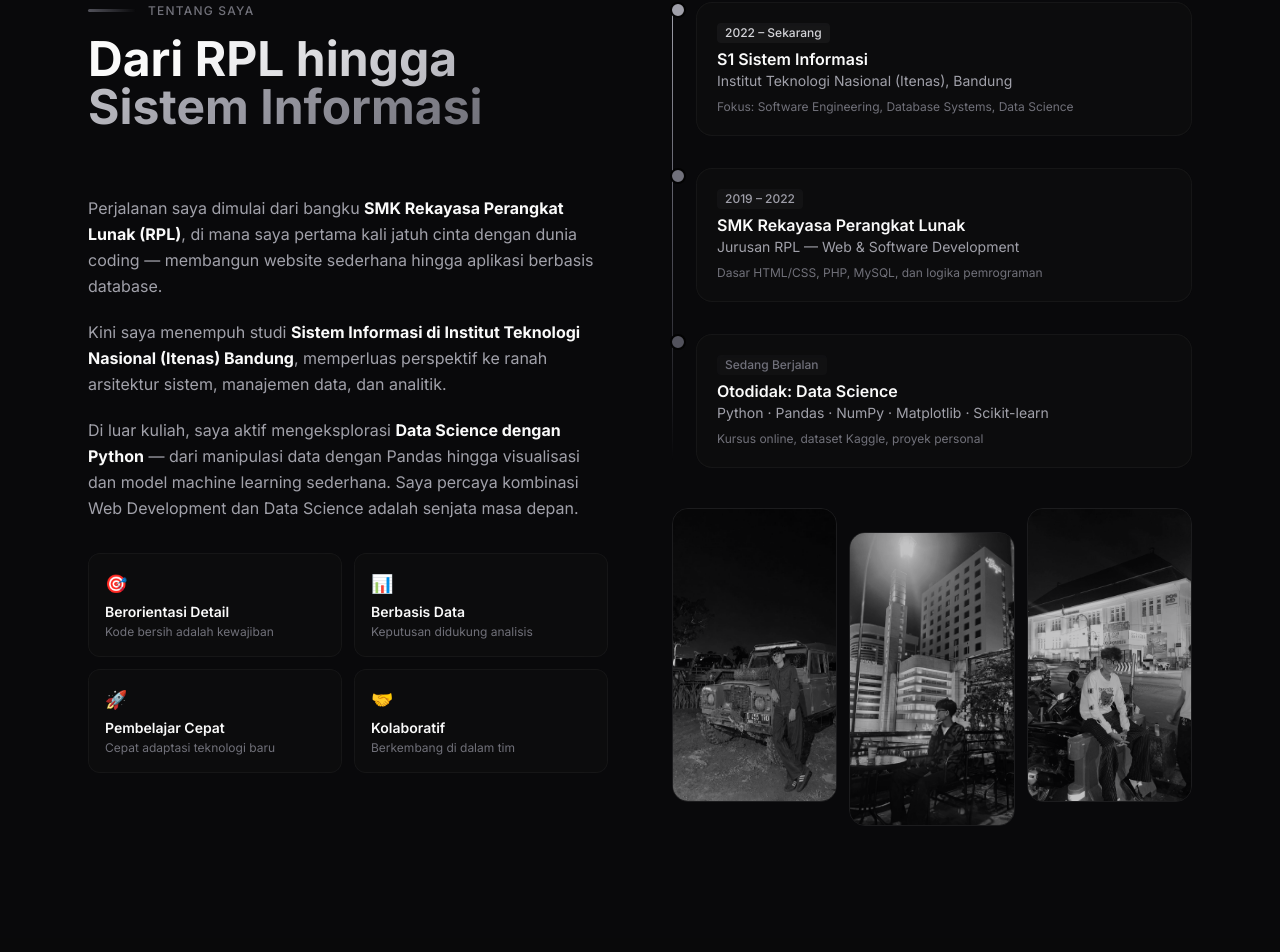
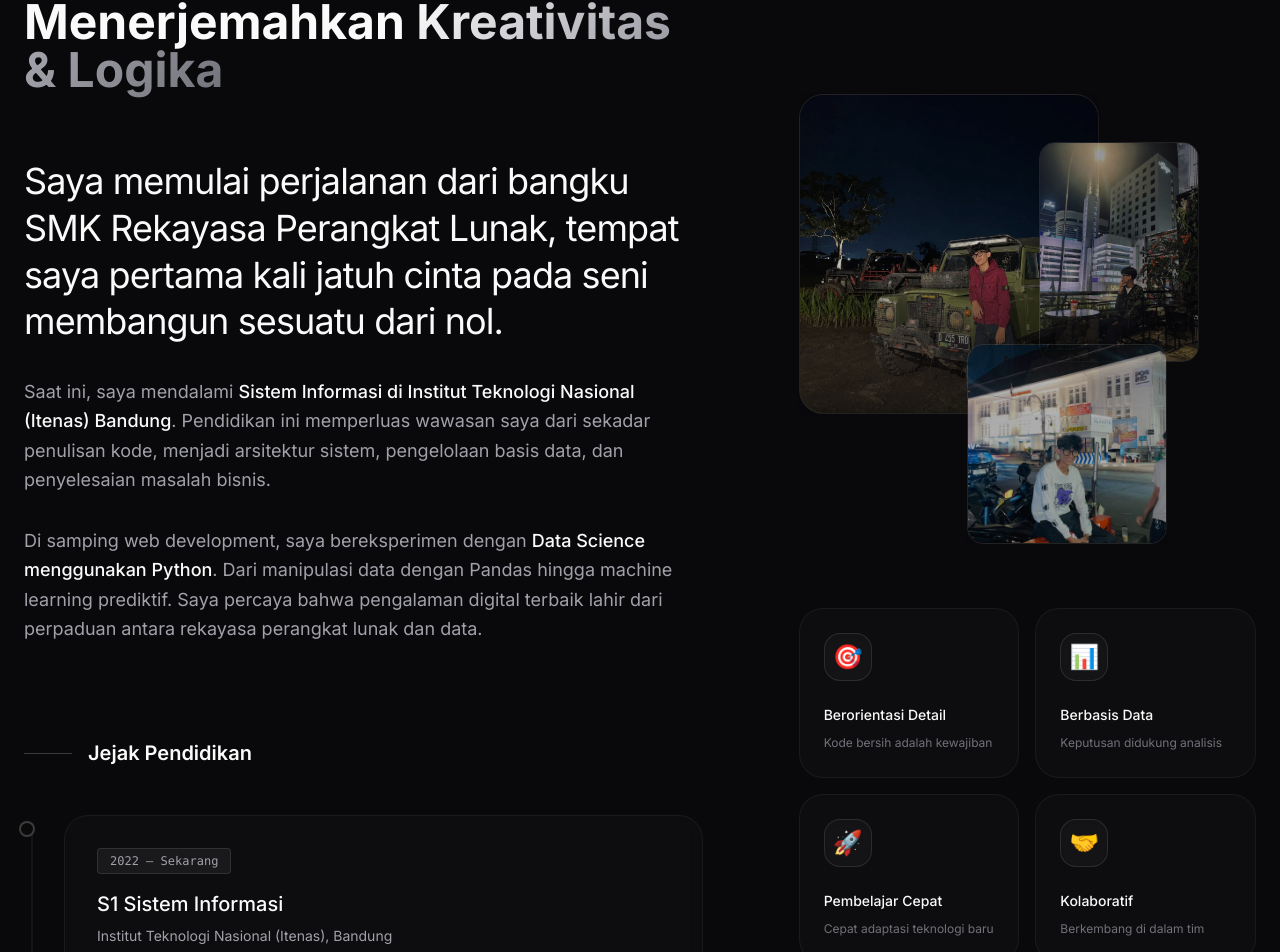
Before and after one commit to dimsdevv/myportfolio, a React (Vite) app: page / in a window 1280 px wide. Shown: the part 962-1914 px from the top of the page. Built offline with nearby package versions, Linux system fonts and the light colour scheme.

Commit message:
feat: redesign About section with premium UI/UX

```diff
--- a/src/components/sections/About.tsx
+++ b/src/components/sections/About.tsx
@@ -3,6 +3,9 @@ import SectionHeader from '@/components/shared/SectionHeader'
 import { aboutHighlights, education } from '@/data/portfolio-data'
 import gsap from 'gsap'
 import { useGSAP } from '@gsap/react'
+import { ScrollTrigger } from 'gsap/ScrollTrigger'
+
+gsap.registerPlugin(ScrollTrigger)
 
 export default function About() {
   const containerRef = useRef<HTMLElement>(null)
@@ -10,90 +13,101 @@ export default function About() {
   useGSAP(() => {
     const isMobile = window.innerWidth < 1024
 
-    // Left content text
-    gsap.from('.about-text', {
-      x: isMobile ? 0 : -40,
-      y: isMobile ? 40 : 0,
-      opacity: 0,
-      duration: 0.8,
-      stagger: 0.15,
-      ease: 'power3.out',
+    // Parallax & Reveal for Images
+    gsap.utils.toArray('.about-image-wrapper').forEach((img: any) => {
+      gsap.fromTo(img,
+        { clipPath: 'polygon(0% 100%, 100% 100%, 100% 100%, 0% 100%)' },
+        {
+          clipPath: 'polygon(0% 0%, 100% 0%, 100% 100%, 0% 100%)',
+          duration: 1.5,
+          ease: 'expo.inOut',
           scrollTrigger: {
-        trigger: '.about-left-container',
-        start: 'top 85%',
-      }
-    })
-
-    // Highlight cards
-    gsap.from('.about-highlight', {
-      y: 30,
-      opacity: 0,
-      duration: 0.6,
-      stagger: 0.1,
-      ease: 'power3.out',
-      scrollTrigger: {
-        trigger: '.about-highlights-grid',
-        start: 'top 85%',
-      }
-    })
-
-    // Education title
-    gsap.from('.about-edu-title', {
-      x: isMobile ? 0 : 40,
-      y: isMobile ? 40 : 0,
-      opacity: 0,
-      duration: 0.8,
-      ease: 'power3.out',
-      scrollTrigger: {
-        trigger: '.about-right-container',
-        start: 'top 85%',
-      }
-    })
-
-    // Education timeline items
-    gsap.fromTo('.about-edu-item',
-      { x: isMobile ? 0 : 40, y: isMobile ? 40 : 0, opacity: 0 },
-      {
-        x: 0,
-        y: 0,
-        opacity: 1,
-        duration: 0.8,
-        stagger: 0.15,
-        ease: 'power3.out',
-        scrollTrigger: {
-          trigger: '.about-edu-timeline',
+            trigger: img,
             start: 'top 85%',
           }
         }
       )
 
-    // Photos
-    gsap.fromTo('.about-photo',
-      { y: 40, opacity: 0 },
+      const imageInner = img.querySelector('img')
+      if (imageInner) {
+        gsap.fromTo(imageInner,
+          { scale: 1.3 },
           {
-        y: 0,
-        opacity: 1,
-        duration: 0.8,
-        stagger: 0.15,
-        ease: 'power3.out',
+            scale: 1,
+            duration: 1.5,
+            ease: 'expo.inOut',
             scrollTrigger: {
-          trigger: '.about-photos-grid',
+              trigger: img,
               start: 'top 85%',
             }
           }
         )
+      }
+    })
 
-    // Header
-    gsap.fromTo('.about-header',
-      { y: 40, opacity: 0 },
+    // Typography Reveal
+    const texts = gsap.utils.toArray('.reveal-text')
+    texts.forEach((text: any) => {
+      gsap.fromTo(text,
+        { y: 60, opacity: 0 },
         {
           y: 0,
           opacity: 1,
-        duration: 0.8,
+          duration: 1.2,
           ease: 'power3.out',
           scrollTrigger: {
-          trigger: containerRef.current,
-          start: 'top 80%',
+            trigger: text,
+            start: 'top 90%',
+          }
+        }
+      )
+    })
+
+    // Timeline Line Drawing
+    gsap.fromTo('.timeline-line-fill',
+      { scaleY: 0 },
+      {
+        scaleY: 1,
+        ease: 'none',
+        scrollTrigger: {
+          trigger: '.about-edu-timeline',
+          start: 'top 70%',
+          end: 'bottom 60%',
+          scrub: true
+        }
+      }
+    )
+
+    // Timeline Items
+    gsap.utils.toArray('.timeline-item').forEach((item: any) => {
+      gsap.fromTo(item,
+        { opacity: 0, x: isMobile ? 0 : -30, y: isMobile ? 30 : 0 },
+        {
+          opacity: 1,
+          x: 0,
+          y: 0,
+          duration: 1,
+          ease: 'power3.out',
+          scrollTrigger: {
+            trigger: item,
+            start: 'top 85%',
+          }
+        }
+      )
+    })
+
+    // Highlights staggered reveal
+    gsap.fromTo('.highlight-card',
+      { opacity: 0, y: 40 },
+      {
+        opacity: 1,
+        y: 0,
+        stagger: 0.15,
+        duration: 1,
+        ease: 'power3.out',
+        scrollTrigger: {
+          trigger: '.highlights-container',
+          start: 'top 85%',
         }
       }
     )
@@ -101,85 +115,125 @@ export default function About() {
   }, { scope: containerRef })
 
   return (
-    <section id="about" ref={containerRef} className="relative py-28 max-w-6xl mx-auto px-6">
-      <div className="grid lg:grid-cols-2 gap-16 items-center">
-        {/* Left */}
-        <div className="about-left-container">
-          <div className="about-text">
+    <section id="about" ref={containerRef} className="relative py-32 max-w-7xl mx-auto px-6 overflow-hidden">
+      {/* Decorative Background Blur */}
+      <div className="absolute top-1/4 left-0 w-[30rem] h-[30rem] bg-accent-primary/5 rounded-full blur-[120px] pointer-events-none" />
+      <div className="absolute bottom-0 right-0 w-[40rem] h-[40rem] bg-accent-secondary/5 rounded-full blur-[120px] pointer-events-none" />
+
+      <div className="grid lg:grid-cols-12 gap-16 lg:gap-24 relative z-10 items-start">
+
+        {/* Left Column (7 cols): Text & Timeline */}
+        <div className="lg:col-span-7 flex flex-col justify-start">
+          <div className="mb-16">
+            <div className="reveal-text">
               <SectionHeader
                 label="Tentang Saya"
-              title="Dari"
-              highlight="RPL hingga Sistem Informasi"
+                title="Menerjemahkan"
+                highlight="Kreativitas & Logika"
                 centered={false}
               />
             </div>
 
-          <p className="about-text text-text-secondary leading-relaxed mb-5">
-            Perjalanan saya dimulai dari bangku <strong className="text-text-primary">SMK Rekayasa Perangkat Lunak (RPL)</strong>,
-            di mana saya pertama kali jatuh cinta dengan dunia coding — membangun website sederhana
-            hingga aplikasi berbasis database.
-          </p>
-          <p className="about-text text-text-secondary leading-relaxed mb-5">
-            Kini saya menempuh studi <strong className="text-text-primary">Sistem Informasi di Institut Teknologi Nasional (Itenas) Bandung</strong>,
-            memperluas perspektif ke ranah arsitektur sistem, manajemen data, dan analitik.
-          </p>
-          <p className="about-text text-text-secondary leading-relaxed mb-8">
-            Di luar kuliah, saya aktif mengeksplorasi <strong className="text-text-primary">Data Science dengan Python</strong> —
-            dari manipulasi data dengan Pandas hingga visualisasi dan model machine learning sederhana.
-            Saya percaya kombinasi Web Development dan Data Science adalah senjata masa depan.
+            {/* Statement Text - Editorial Typography */}
+            <div className="mt-10 space-y-8">
+              <p className="reveal-text font-display text-2xl md:text-3xl lg:text-[2.25rem] leading-[1.3] text-text-primary tracking-tight">
+                Saya memulai perjalanan dari bangku <span className="text-accent-primary">SMK Rekayasa Perangkat Lunak</span>, tempat saya pertama kali jatuh cinta pada seni membangun sesuatu dari nol.
               </p>
 
-          {/* Highlights Grid */}
-          <div className="about-highlights-grid grid grid-cols-2 gap-3">
-            {aboutHighlights.map((item) => (
-              <div key={item.title} className="about-highlight glass-card rounded-xl p-4">
-                <p className="text-lg mb-1">{item.emoji}</p>
-                <p className="font-display font-semibold text-text-primary text-sm">{item.title}</p>
-                <p className="text-text-muted text-xs mt-0.5">{item.desc}</p>
+              <p className="reveal-text text-lg text-text-secondary leading-relaxed max-w-2xl">
+                Saat ini, saya mendalami <strong className="text-text-primary font-medium">Sistem Informasi di Institut Teknologi Nasional (Itenas) Bandung</strong>. Pendidikan ini memperluas wawasan saya dari sekadar penulisan kode, menjadi arsitektur sistem, pengelolaan basis data, dan penyelesaian masalah bisnis.
+              </p>
+
+              <p className="reveal-text text-lg text-text-secondary leading-relaxed max-w-2xl">
+                Di samping web development, saya bereksperimen dengan <strong className="text-text-primary font-medium">Data Science menggunakan Python</strong>. Dari manipulasi data dengan Pandas hingga machine learning prediktif. Saya percaya bahwa pengalaman digital terbaik lahir dari perpaduan antara rekayasa perangkat lunak dan data.
+              </p>
+            </div>
+          </div>
+
+          {/* Education Timeline */}
+          <div className="mt-8">
+            <h3 className="reveal-text font-display text-xl font-semibold text-text-primary mb-12 flex items-center gap-4">
+              <span className="w-12 h-[1px] bg-white/20"></span>
+              Jejak Pendidikan
+            </h3>
+
+            <div className="about-edu-timeline relative pl-8 md:pl-10">
+              {/* Timeline Track */}
+              <div className="absolute left-[7px] top-4 bottom-0 w-[2px] bg-white/5 rounded-full overflow-hidden">
+                 <div className="timeline-line-fill w-full h-full bg-gradient-to-b from-accent-primary via-accent-secondary to-transparent origin-top" />
+              </div>
+
+              {education.map((edu, i) => (
+                <div key={i} className={`timeline-item relative ${i < education.length - 1 ? 'mb-14' : ''} group`}>
+                  {/* Timeline Dot */}
+                  <div className="absolute -left-[37px] md:-left-[45px] top-1.5 flex items-center justify-center">
+                    <div className="w-4 h-4 rounded-full bg-[#0a0a0a] border-2 border-white/20 group-hover:border-accent-primary transition-colors duration-500 z-10" />
+                    <div className="absolute inset-0 rounded-full bg-accent-primary/30 blur-sm scale-0 group-hover:scale-150 transition-transform duration-500" />
+                  </div>
+
+                  <div className="bg-white/[0.02] border border-white/[0.05] hover:border-white/[0.1] hover:bg-white/[0.04] transition-all duration-500 rounded-3xl p-7 md:p-8 backdrop-blur-sm">
+                    <div className="flex flex-wrap items-center gap-3 mb-4">
+                      <span className="text-xs font-mono px-3 py-1 rounded bg-white/5 text-text-secondary border border-white/10 group-hover:text-accent-primary transition-colors duration-300">
+                        {edu.period}
+                      </span>
+                    </div>
+                    <h4 className="font-display text-xl font-medium text-text-primary mb-2">{edu.title}</h4>
+                    <p className="text-text-secondary text-sm mb-4">{edu.institution}</p>
+                    <p className="text-text-muted text-sm leading-relaxed">{edu.detail}</p>
+                  </div>
                 </div>
               ))}
             </div>
           </div>
+        </div>
 
-        {/* Right */}
-        <div className="about-right-container">
-          <h3 className="about-edu-title font-display font-semibold text-text-primary mb-6 text-lg">Perjalanan Pendidikan</h3>
-          <div className="about-edu-timeline relative pl-6">
-            <div className="absolute left-0 top-2 bottom-2 w-px bg-gradient-to-b from-zinc-400 via-zinc-600 to-transparent" />
+        {/* Right Column (5 cols): Photos & Highlights */}
+        <div className="lg:col-span-5 flex flex-col gap-16 lg:sticky lg:top-32">
 
-            {education.map((edu, i) => (
-              <div key={i} className={`about-edu-item relative ${i < education.length - 1 ? 'mb-8' : ''}`}>
-                <div className={`absolute -left-[26px] w-4 h-4 rounded-full ${edu.dotColorClass} border-2 border-bg`} />
-                <div className={`glass-card rounded-2xl p-5 ${edu.isDashed ? 'border-dashed' : ''}`}>
-                  <div className="flex items-center gap-2 mb-1">
-                    <span className={`text-xs font-medium px-2 py-0.5 rounded ${edu.badgeColorClass}`}>{edu.period}</span>
+          {/* Photo Gallery - Collage */}
+          <div className="relative h-[350px] md:h-[450px] w-full max-w-[400px] mx-auto lg:mx-0">
+            {/* Main large photo */}
+            <div className="about-image-wrapper absolute top-0 left-0 w-3/4 h-[250px] md:h-[320px] rounded-3xl overflow-hidden border border-white/10 group z-10 shadow-2xl">
+              <img src="/foto2.jpeg" alt="Dimas" className="w-full h-full object-cover opacity-80 mix-blend-luminosity group-hover:mix-blend-normal group-hover:opacity-100 transition-all duration-700 ease-out" />
+              <div className="absolute inset-0 bg-gradient-to-t from-[#0a0a0a]/80 via-transparent to-transparent" />
             </div>
-                  <h4 className="font-display font-semibold text-text-primary">{edu.title}</h4>
-                  <p className="text-text-secondary text-sm">{edu.institution}</p>
-                  <p className="text-text-muted text-xs mt-2">{edu.detail}</p>
+
+            {/* Secondary small photo right */}
+            <div className="about-image-wrapper absolute top-12 right-0 w-2/5 h-[180px] md:h-[220px] rounded-2xl overflow-hidden border border-white/10 group z-20 shadow-xl">
+              <img src="/foto3.jpeg" alt="Dimas" className="w-full h-full object-cover opacity-60 mix-blend-luminosity group-hover:mix-blend-normal group-hover:opacity-100 transition-all duration-700 ease-out" />
+            </div>
+
+            {/* Tertiary small photo bottom */}
+            <div className="about-image-wrapper absolute bottom-0 right-8 w-1/2 h-[160px] md:h-[200px] rounded-2xl overflow-hidden border border-white/10 group z-30 shadow-xl">
+              <img src="/foto4.jpeg" alt="Dimas" className="w-full h-full object-cover opacity-70 mix-blend-luminosity group-hover:mix-blend-normal group-hover:opacity-100 transition-all duration-700 ease-out" />
+            </div>
+          </div>
+
+          {/* Highlights Bento */}
+          <div className="highlights-container grid grid-cols-2 gap-4">
+            {aboutHighlights.map((item, i) => (
+              <div
+                key={item.title}
+                className="highlight-card group relative bg-white/[0.02] border border-white/[0.05] hover:border-white/[0.15] hover:bg-white/[0.04] transition-all duration-500 rounded-3xl p-6 overflow-hidden"
+              >
+                {/* Hover Glow */}
+                <div className="absolute inset-0 opacity-0 group-hover:opacity-100 bg-[radial-gradient(circle_at_50%_0%,rgba(255,255,255,0.08),transparent_70%)] transition-opacity duration-700 pointer-events-none" />
+
+                <div className="flex flex-col h-full justify-between gap-6 relative z-10">
+                  <div className="w-12 h-12 rounded-2xl bg-white/[0.03] border border-white/10 flex items-center justify-center text-2xl shadow-inner group-hover:scale-110 group-hover:bg-white/[0.06] group-hover:rotate-3 transition-all duration-500 ease-[cubic-bezier(0.34,1.56,0.64,1)]">
+                    {item.emoji}
+                  </div>
+                  <div>
+                    <h5 className="font-display font-medium text-text-primary text-sm mb-2">{item.title}</h5>
+                    <p className="text-text-muted text-xs leading-relaxed">{item.desc}</p>
+                  </div>
                 </div>
               </div>
             ))}
           </div>
 
-          {/* Photo Gallery */}
-          <div className="about-photos-grid grid grid-cols-3 gap-3 mt-10">
-            {['foto2.jpeg', 'foto3.jpeg', 'foto4.jpeg'].map((foto, i) => (
-              <div
-                key={foto}
-                className={`about-photo group rounded-2xl overflow-hidden border border-white/[0.08] hover:border-white/[0.15] transition-all duration-500
-                  ${i === 1 ? 'mt-6' : ''}`}
-                style={{ aspectRatio: '9/16' }}
-              >
-                <img
-                  src={`/${foto}`}
-                  alt={`Dimas - Foto ${i + 1}`}
-                  className="w-full h-full object-cover grayscale opacity-80 mix-blend-luminosity group-hover:grayscale-0 group-hover:opacity-100 group-hover:mix-blend-normal group-hover:scale-105 transition-all duration-700 ease-out"
-                />
         </div>
-            ))}
-          </div>
-        </div>
+
       </div>
     </section>
   )
```
Lines whose indentation alone changed are shown as unchanged.
